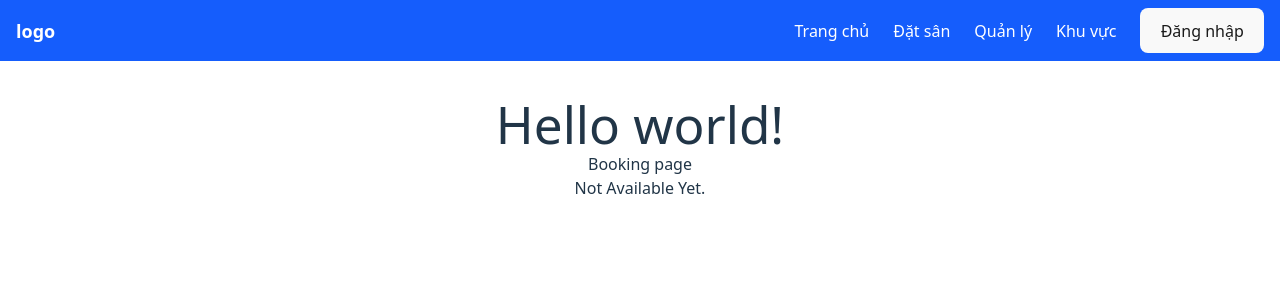
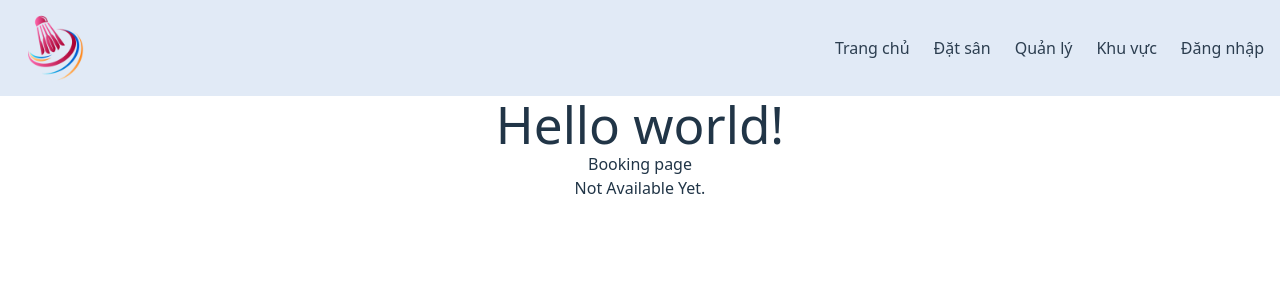
Before and after one commit to tungthien408/badmintonCourtManagement, a React (Vite) app in the folder fe/: page / in a window 1280 px wide. Shown: the top 300 px of the page. Built offline with nearby package versions, Linux system fonts and the light colour scheme.

Commit message:
Change navbar

```diff
--- a/fe/src/customer/components/LoginBtn.jsx
+++ b/fe/src/customer/components/LoginBtn.jsx
@@ -6,7 +6,7 @@ function LoginBtn() {
         navigate('/login');
     }
     return (
-        <button onClick={handleLogin}>Đăng nhập</button>
+        <a className="hover:text-[#EE5858] active:text-[#EE5858]" onClick={handleLogin}>Đăng nhập</a>
     )
 }
 
--- a/fe/src/customer/layouts/Navbar.jsx
+++ b/fe/src/customer/layouts/Navbar.jsx
@@ -1,17 +1,20 @@
 
 import Menu from '../../shared/components/Menu';
 import LoginBtn from '../components/LoginBtn';
+import logo from "../../assets/image/2137712306ad74a453808b4857a072b1ff032aef.png"
 
 function Navbar() {
     const logined = sessionStorage.getItem('jwtToken') ? true : false;
     return (
-        <nav className="fixed top-0 left-0 w-full z-50 bg-blue-600 text-white px-4 py-2 flex items-center justify-between">
-            <div className="font-bold text-lg">logo</div>
+        <nav className="max-h-88 fixed top-0 left-0 w-full z-50 bg-[#E1EAF6] text-[#2C3E50] px-4 py-2 flex items-center justify-between">
+            <div className="h-20 w-20">
+                <img src={logo} alt="logo" />
+            </div>
             <ul className="flex space-x-6 items-center">
-                <li><a href="/" className="hover:underline ">Trang chủ</a></li>
-                <li><a href="/booking" className="hover:underline">Đặt sân</a></li>
-                <li><a href="/courts" className="hover:underline">Quản lý</a></li>
-                <li><a href="#" className="hover:underline">Khu vực</a></li>
+                <li><a href="/" className="hover:text-[#EE5858] active:text-[#EE5858] ">Trang chủ</a></li>
+                <li><a href="/booking" className="hover:text-[#EE5858] active:text-[#EE5858]">Đặt sân</a></li>
+                <li><a href="/courts" className="hover:text-[#EE5858] active:text-[#EE5858]">Quản lý</a></li>
+                <li><a href="#" className="hover:text-[#EE5858] active:text-[#EE5858]">Khu vực</a></li>
                 <li>{logined ? <Menu /> : <LoginBtn />}</li>
             </ul>
         </nav>
```
Also changed, not shown: fe/src/assets/image/2137712306ad74a453808b4857a072b1ff032aef.png (added).
